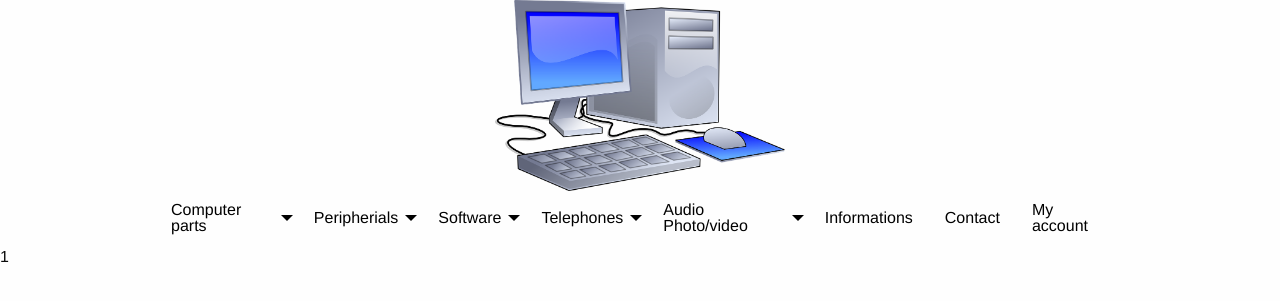
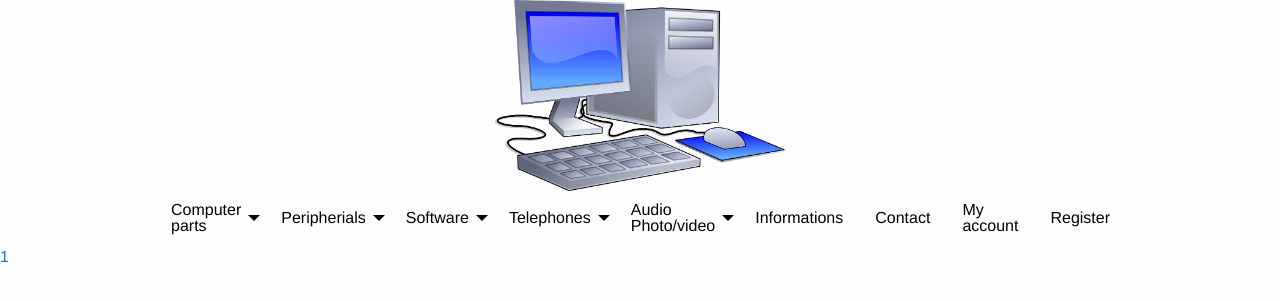
Before and after one commit to blackice999/paginaweb, a PHP site: page /?path=1 in a window 1280 px wide. Shown: the top 301 px of the page. Run offline with PHP 8.4, Linux system fonts and the light colour scheme.

Commit message:
Add register menu item

```diff
--- a/menu.php
+++ b/menu.php
@@ -73,6 +73,7 @@
             <li><a href="<?php echo $rootPath; ?>informations">Informations</a></li>
             <li><a href="<?php echo $rootPath; ?>contact">Contact</a></li>
             <li><a href="<?php echo $rootPath; ?>account">My account</a></li>
+            <li><a href="<?php echo $rootPath; ?>"register>Register</li>
         </ul>
     </div>
 </div>
```
